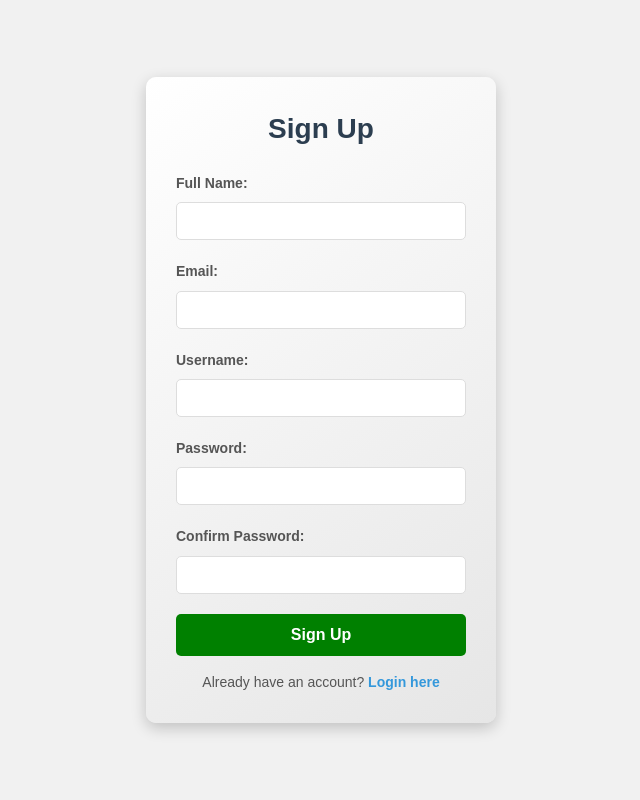
After one commit to adriankoshi/RestaurantManagmentSystem, a PHP site: page /signup.html in a window 1280 px wide. The commit adds this page. Shown: the whole page, without its empty margins (319-959 px from the left). Run offline with PHP 8.4, Linux system fonts and the light colour scheme.

Commit message:
Pjesa e pare!

```diff
--- a/assets/css/style.css
+++ b/assets/css/style.css
@@ -199,7 +199,7 @@ a {
 
 /* Typography */
 body {
-  font-family: Arial, sans-serif;
+  font-family: "Poppins", sans-serif;
   line-height: 1.6;
   height: 100vh;
   overflow: hidden;
@@ -481,3 +481,238 @@ body {
   padding: 5px 8px;
   border-radius: 50%;
 }
+
+/* Support.html */
+.support-contetn{
+  width: 100%;
+  display: flex;
+  justify-content: center;
+  margin-top: 50px;
+}
+
+.banner {
+  background: url("../images/banner/cta-about-banner.jpg") no-repeat center center;
+  background-size: cover;
+  width: 90%;
+  height: 300px;
+  border-radius: 20px;
+  display: flex;
+  align-items: center;
+}
+
+.banner-contetn {
+  margin-left: 10%;
+  color: #fff;
+}
+
+.faq-section {
+  text-align: center;
+  padding: 40px;
+}
+
+.faq-section h1 {
+  font-size: 28px;
+  margin-bottom: 10px;
+}
+
+.faq-section p {
+  color: #666;
+  margin-bottom: 30px;
+}
+
+.faq-item {
+  width: 80%;
+  margin: 10px auto;
+  border: 1px solid #ddd;
+  border-radius: 5px;
+  overflow: hidden;
+}
+
+.faq-question {
+  display: flex;
+  justify-content: space-between;
+  padding: 15px;
+  background-color: #f5f5f5;
+  cursor: pointer;
+}
+
+.faq-question h3 {
+  margin: 0;
+  font-size: 18px;
+}
+
+.toggle-icon {
+  font-size: 20px;
+  transition: transform 0.2s;
+}
+
+.faq-answer {
+  display: none;
+  padding: 15px;
+  background-color: #e8f8f5;
+  font-size: 16px;
+}
+
+.faq-item.open .faq-answer {
+  display: block;
+}
+
+.faq-item.open .toggle-icon {
+  transform: rotate(45deg);
+}
+
+.contact-form {
+  width: 80%;
+  margin: 50px auto;
+  padding: 20px;
+  text-align: center;
+}
+
+.contact-form h1 {
+  font-size: 28px;
+  margin-bottom: 20px;
+}
+
+.contact-form form {
+  display: flex;
+  flex-wrap: wrap;
+  gap: 15px;
+}
+
+.form-group {
+  flex: 1 1 45%;
+  display: flex;
+  flex-direction: column;
+}
+
+.full-width {
+  flex: 1 1 100%;
+}
+
+label {
+  font-size: 14px;
+  font-weight: bold;
+  text-align: left;
+}
+
+.input-name, .input-email, .input-subject, .input-message {
+  padding: 10px;
+  font-size: 16px;
+  border-radius: 4px;
+  border: none;
+  border-bottom: 1px solid #ccc;
+  outline: none !important;
+  background-color: transparent;
+}
+
+.input-message {
+  resize: none;
+}
+
+.btn-submit {
+  padding: 12px 20px;
+  font-size: 16px;
+  color: white;
+  background-color: var(--primary-color);
+  border: none;
+  border-radius: 4px;
+  cursor: pointer;
+  text-transform: uppercase;
+  font-weight: bold;
+}
+
+.btn-submit:hover {
+  background-color: #226622;
+}
+
+/* Login & Register */
+
+.form-container {
+  background: linear-gradient(145deg, #ffffff, #e6e6e6);
+  padding: 30px;
+  border-radius: 10px;
+  box-shadow: 0 5px 15px rgba(0, 0, 0, 0.2);
+  width: 350px;
+  text-align: center;
+}
+
+.form-container h1,
+h2 {
+  margin-bottom: 20px;
+  font-size: 28px;
+  color: #2c3e50;
+  font-weight: bold;
+}
+
+.form-container label {
+  display: block;
+  margin-bottom: 8px;
+  font-weight: bold;
+  text-align: left;
+  color: #555;
+}
+
+.form-container input {
+  width: 100%;
+  padding: 10px;
+  margin-bottom: 20px;
+  border: 1px solid #ddd;
+  border-radius: 5px;
+  font-size: 14px;
+}
+
+.form-container input:focus {
+  outline: none;
+  border-color: #3498db;
+  box-shadow: 0 0 5px rgba(52, 152, 219, 0.5);
+}
+
+.form-container button {
+  width: 100%;
+  padding: 12px;
+  background-color: green;
+  color: white;
+  border: none;
+  border-radius: 5px;
+  font-size: 16px;
+  font-weight: bold;
+  cursor: pointer;
+  transition: background-color 0.3s ease;
+}
+
+.form-container button:hover {
+  background-color: rgb(94, 176, 94);
+}
+
+.form-container p {
+  margin-top: 15px;
+  font-size: 14px;
+  color: #555;
+}
+
+.form-container a {
+  color: #3498db;
+  text-decoration: none;
+  font-weight: bold;
+}
+
+.form-container a:hover {
+  text-decoration: underline;
+}
+
+@media (max-width: 480px) {
+  .form-container {
+    width: 90%;
+  }
+}
+
+.login-form{
+  background-color: #f1f1f1;
+  margin: 0;
+  padding: 0;
+  height: 100vh;
+  display: flex;
+  justify-content: center;
+  align-items: center;
+  color: #333;
+}
--- a/index.html
+++ b/index.html
@@ -27,15 +27,16 @@
 
     <!-- Sidebar -->
     <div class="sidebar">
-        <a href="#" class="active"><i class="icon fa fa-home"></i> <span>Floor</span></a>
+        <a href="index.html" class="active"><i class="icon fa fa-home"></i> <span>Floor</span></a>
         <a href="#"><i class="icon fa fa-th"></i> <span>Grid View</span></a>
         <a href="#"><i class="icon fa fa-clock"></i> <span>Timeline</span></a>
         <a href="#"><i class="icon fa fa-user-plus"></i><span>Guest</span></a>
         <a href="#"><i class="icon fa fa-comments"></i> <span>Chat</span></a>
         <a href="#"><i class="icon fa fa-chart-bar"></i> <span>Report</span></a>
-        <a href="#"><i class="icon fa fa-life-ring"></i> <span>Support</span></a>
+        <a href="support.html"><i class="icon fa fa-life-ring"></i> <span>Support</span></a>
         <a href="#"><i class="icon fa fa-gear"></i> <span>Settings</span></a>
     </div>
+
     <!-- Main Content -->
     <div class="main-content">
         <section class="tables-content">
--- /dev/null
+++ b/signup.html
@@ -0,0 +1,79 @@
+<!DOCTYPE html>
+<html lang="en">
+
+<head>
+  <meta charset="UTF-8" />
+  <meta name="viewport" content="width=device-width, initial-scale=1.0" />
+  <title>Sign Up - Restaurant Management System</title>
+  <link rel="stylesheet" href="assets/css/style.css" />
+</head>
+
+<body>
+  <div class="login-form">
+    <div class="form-container">
+      <h1>Sign Up</h1>
+      <form id="signupForm">
+        <label for="fullname">Full Name:</label>
+        <input type="text" id="fullname" name="fullname" required />
+
+        <label for="email">Email:</label>
+        <input type="email" id="email" name="email" required />
+
+        <label for="username">Username:</label>
+        <input type="text" id="username" name="username" required />
+
+        <label for="password">Password:</label>
+        <input type="password" id="password" name="password" required />
+
+        <label for="confirmPassword">Confirm Password:</label>
+        <input type="password" id="confirmPassword" name="confirmPassword" required />
+
+        <button type="submit">Sign Up</button>
+      </form>
+      <p>Already have an account? <a href="login.html">Login here</a></p>
+    </div>
+  </div>
+</body>
+<script>
+
+  document.addEventListener("DOMContentLoaded", function () {
+    const signupForm = document.getElementById("signupForm");
+    if (signupForm) {
+      signupForm.addEventListener("submit", function (event) {
+        const fullName = document.getElementById("fullname").value.trim();
+        const email = document.getElementById("email").value.trim();
+        const username = document.getElementById("username").value.trim();
+        const password = document.getElementById("password").value.trim();
+        const confirmPassword = document
+          .getElementById("confirmPassword")
+          .value.trim();
+
+        if (
+          fullName === "" ||
+          email === "" ||
+          username === "" ||
+          password === "" ||
+          confirmPassword === ""
+        ) {
+          alert("Please fill in all fields.");
+          event.preventDefault();
+          return;
+        }
+
+        if (!validateEmail(email)) {
+          alert("Please enter a valid email address.");
+          event.preventDefault();
+          return;
+        }
+
+        if (password !== confirmPassword) {
+          alert("Passwords do not match.");
+          event.preventDefault();
+        }
+      });
+    }
+  });
+
+</script>
+
+</html>
```
Also changed, not shown: login.html (added, +50 -0 lines), support.html (added, +137 -0 lines), assets/images/banner/cta-about-banner.jpg (added).
